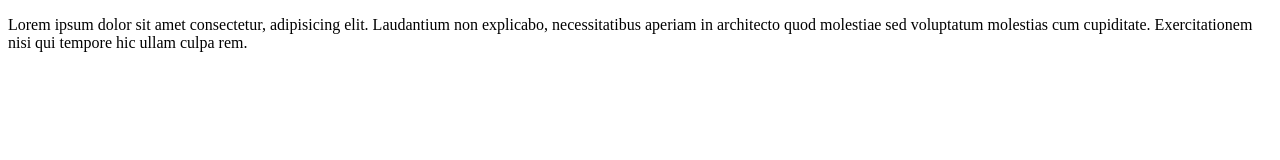
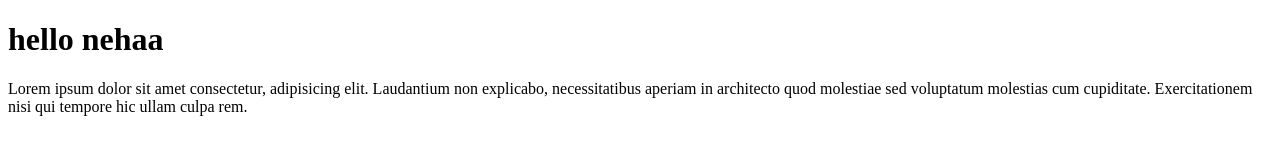
Before and after one commit to neharamoliya/github, a plain HTML site: page index.html in a window 1280 px wide. Drawn offline with Linux system fonts and the light colour scheme.

Commit message:
Add H1 Tage

```diff
--- a/index.html
+++ b/index.html
@@ -6,6 +6,7 @@
     <title>Document</title>
 </head>
 <body>
+    <h1>hello nehaa</h1>
     <p>Lorem ipsum dolor sit amet consectetur, adipisicing elit. Laudantium non explicabo, necessitatibus aperiam in architecto quod molestiae sed voluptatum molestias cum cupiditate. Exercitationem nisi qui tempore hic ullam culpa rem.</p>
 </body>
 </html>
```
